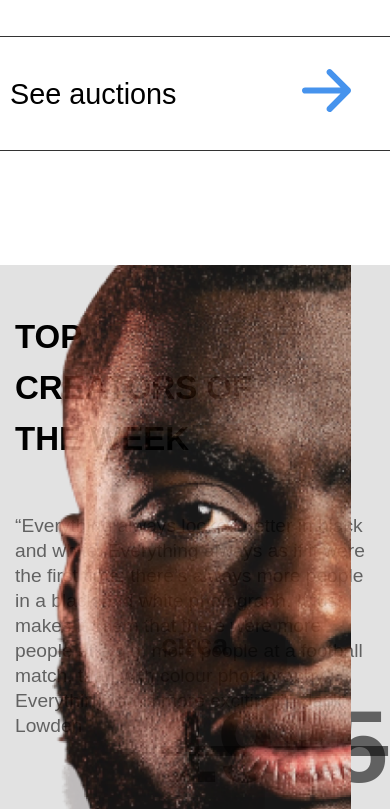
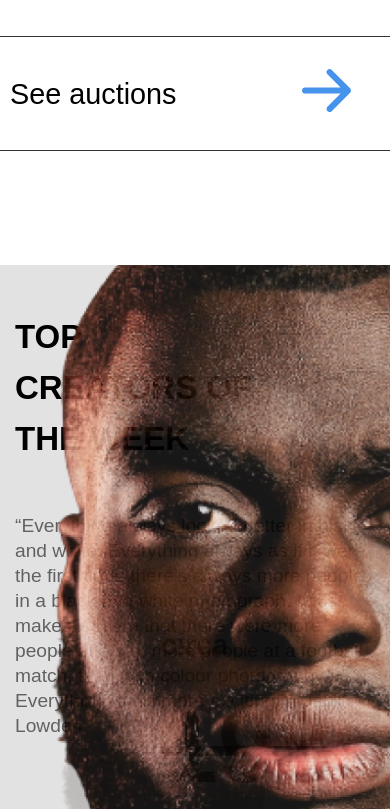
Before and after one commit to Kennethtml/ARTSY, a React (Vite) app: page / in a window 390 px wide. Shown: the part 2882-3691 px from the top of the page. Built offline with nearby package versions, Linux system fonts and the light colour scheme; a web font is replaced by a local one.

Commit message:
styles:the width of the animating images

```diff
--- a/src/components/News/news.scss
+++ b/src/components/News/news.scss
@@ -129,6 +129,12 @@
         height: 100%;
          object-fit: cover;
 
+              @media(max-width:600px){
+
+                object-fit:cover;
+                width: 100%;
+            }
+
 
     }
       }
```
